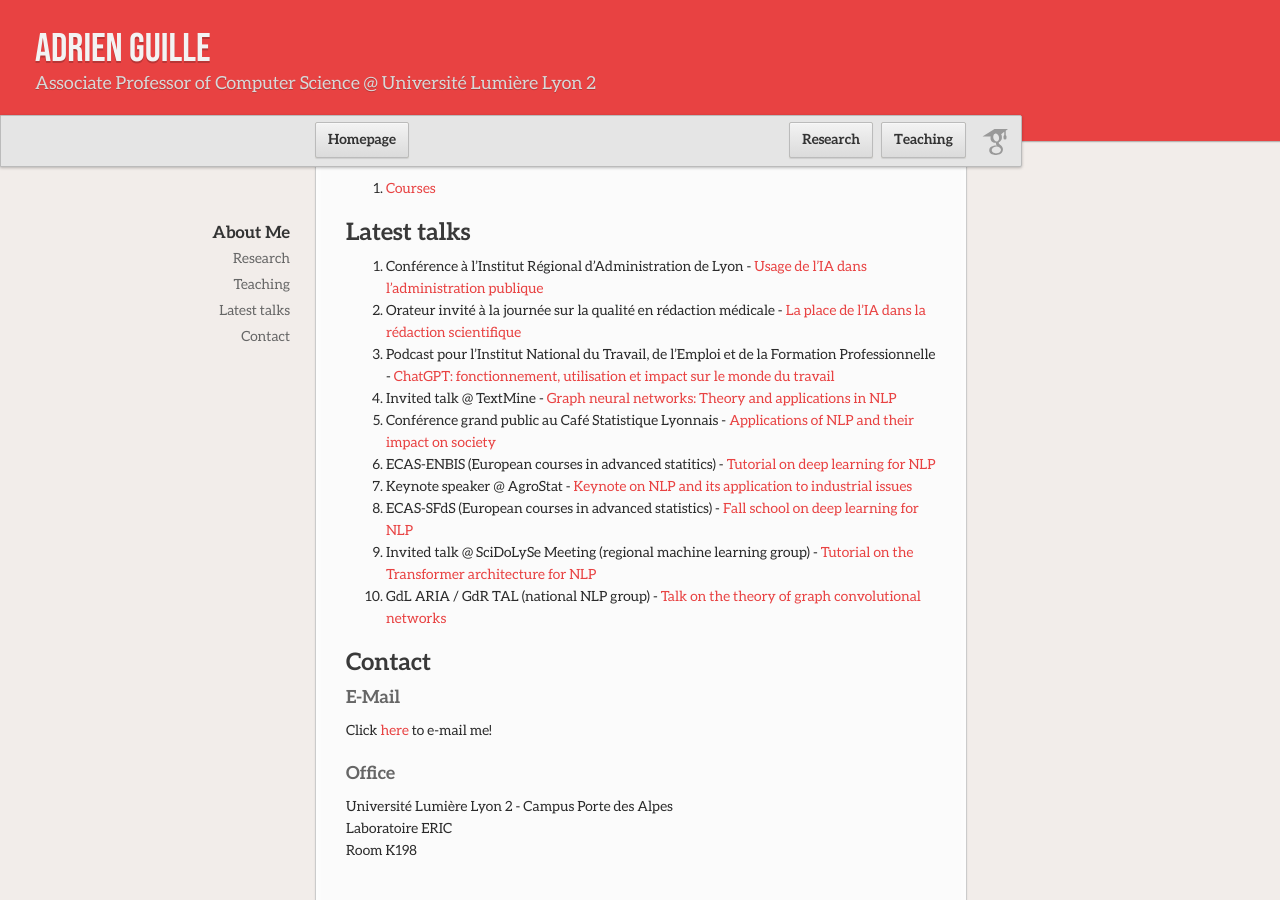
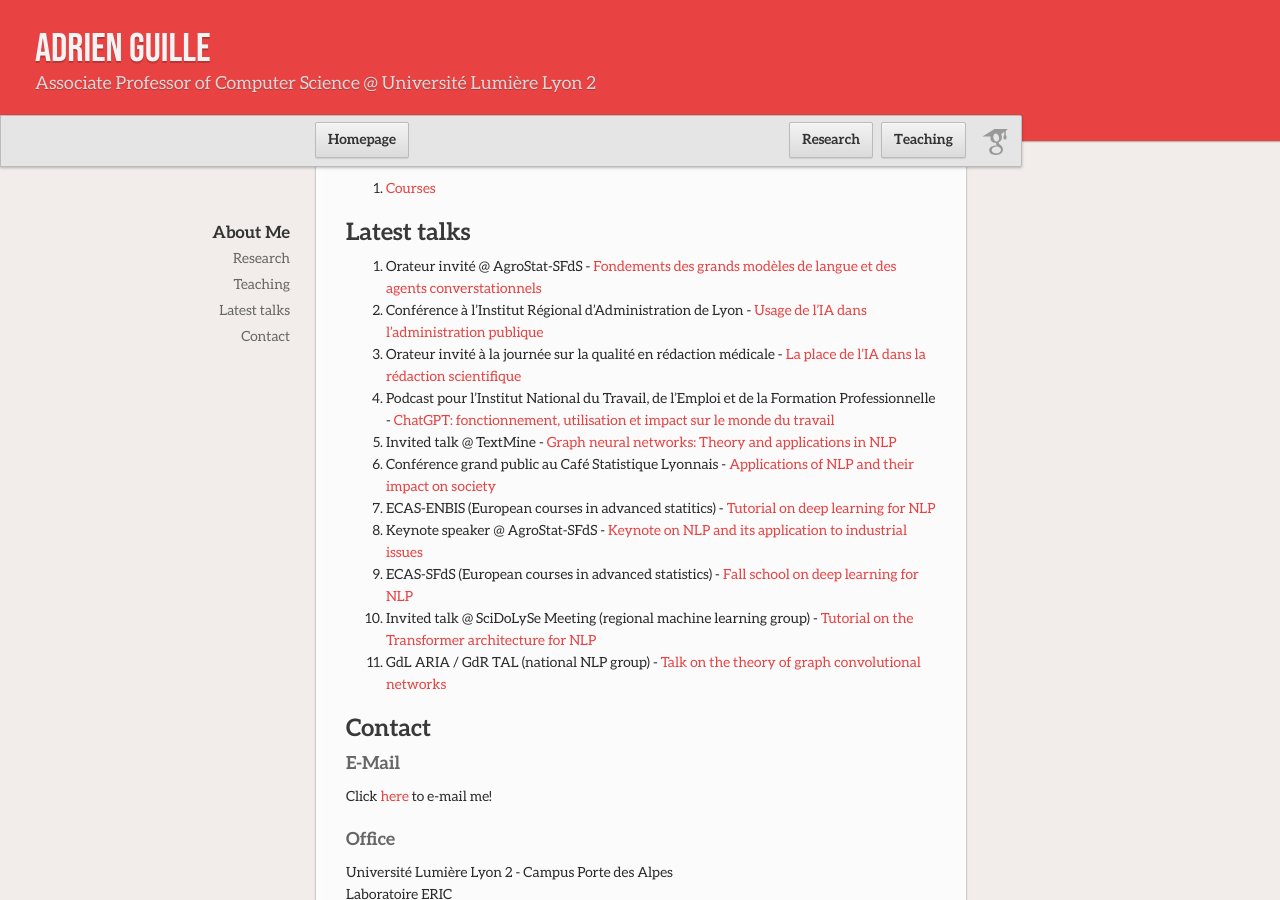
Before and after one commit to AdrienGuille/adrienguille.github.io, a Jekyll site: the page built from index.md, in a window 1280 px wide and 900 px high, scrolled down 816 px. Built offline with Jekyll 4.4.1, drawn with Linux system fonts in a browser that asks for light colours; our own code applies the rules of GitHub Pages for plain Markdown files.

Commit message:
Update index.md

```diff
--- a/index.md
+++ b/index.md
@@ -20,13 +20,14 @@ I'm part of the [Data Science departement](https://iut.univ-lyon2.fr/formations/
 
 ## Latest talks
 
+- Orateur invité @ AgroStat-SFdS - [Fondements des grands modèles de langue et des agents converstationnels]()
 - Conférence à l'Institut Régional d'Administration de Lyon - [Usage de l'IA dans l'administration publique]()
 - Orateur invité à la journée sur la qualité en rédaction médicale - [La place de l'IA dans la rédaction scientifique](https://www.abelia-science.fr)
 - Podcast pour l'Institut National du Travail, de l'Emploi et de la Formation Professionnelle - [ChatGPT: fonctionnement, utilisation et impact sur le monde du travail](https://www.intefp.tv/podcast)
 - Invited talk @ TextMine - [Graph neural networks: Theory and applications in NLP](https://textmine.sciencesconf.org/data/pages/Adrien_TextMine.pdf)
 - Conférence grand public au Café Statistique Lyonnais - [Applications of NLP and their impact on society](http://cafestatistiquelyonnais.blogspot.com/p/compte-rendus-des-cafes-passes.html)
 - ECAS-ENBIS (European courses in advanced statitics) - [Tutorial on deep learning for NLP](https://conferences.enbis.org/event/23/)
-- Keynote speaker @ AgroStat - [Keynote on NLP and its application to industrial issues](https://drive.google.com/file/d/1KeAyvpEZ_KwCngF_3zmjQXDxeR3jJR0E/view)
+- Keynote speaker @ AgroStat-SFdS - [Keynote on NLP and its application to industrial issues](https://drive.google.com/file/d/1KeAyvpEZ_KwCngF_3zmjQXDxeR3jJR0E/view)
 - ECAS-SFdS (European courses in advanced statistics) - [Fall school on deep learning for NLP](https://www.sfds.asso.fr/fr/ecas/632-home/)
 - Invited talk @ SciDoLySe Meeting (regional machine learning group) - [Tutorial on the Transformer architecture for NLP](http://scidolyse.ens-lyon.fr/sites/default/files/2021-05/guile_small.pdf)
 - GdL ARIA / GdR TAL (national NLP group) - [Talk on the theory of graph convolutional networks](http://www.asso-aria.org/gdl/2021/20210115/)
```
